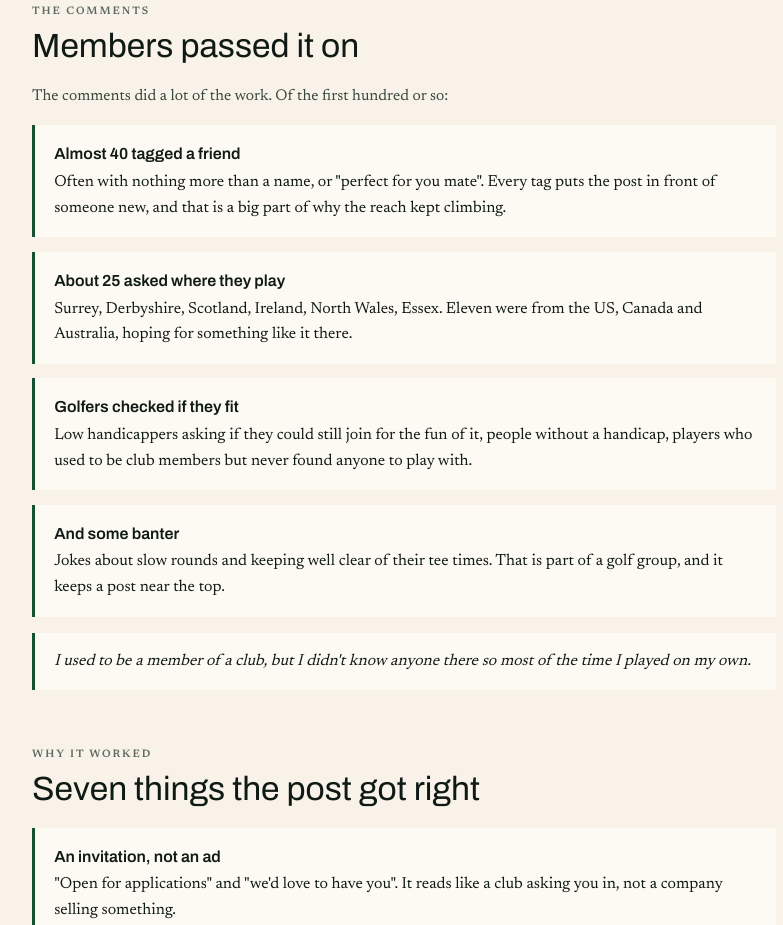
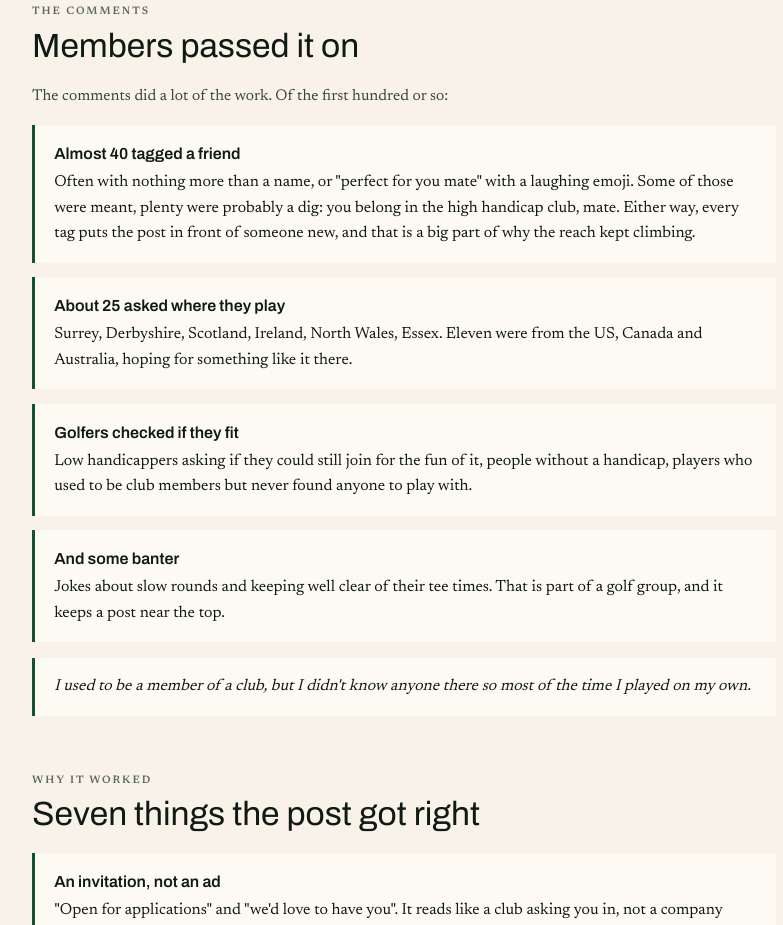
Before and after one commit to thomasbranderhorst-creator/golfnothingmore, a plain HTML site: page showcase/26-plus-club/index.html in a window 1280 px wide. Shown: the part 1815-2740 px from the top of the page, without its empty margins (236-1019 px from the left). Drawn offline with Linux system fonts and the light colour scheme.

Commit message:
Showcase 26+ Club: tags waren deels als grap bedoeld
Co-Authored-By: Claude Opus 5.5 <noreply@anthropic.com>
Claude-Session: https://claude.ai/code/session_01X7EAAhpjUsE3ZqxN1iSmg9

```diff
--- a/showcase/26-plus-club/index.html
+++ b/showcase/26-plus-club/index.html
@@ -388,7 +388,7 @@ n.querySelectorAll('.links a').forEach(function(a){if(a.getAttribute('href')===p
     <h2>Members passed it on</h2>
     <p class="body">The comments did a lot of the work. Of the first hundred or so:</p>
     <ul class="ff-list">
-      <li><b>Almost 40 tagged a friend</b>Often with nothing more than a name, or "perfect for you mate". Every tag puts the post in front of someone new, and that is a big part of why the reach kept climbing.</li>
+      <li><b>Almost 40 tagged a friend</b>Often with nothing more than a name, or "perfect for you mate" with a laughing emoji. Some of those were meant, plenty were probably a dig: you belong in the high handicap club, mate. Either way, every tag puts the post in front of someone new, and that is a big part of why the reach kept climbing.</li>
       <li><b>About 25 asked where they play</b>Surrey, Derbyshire, Scotland, Ireland, North Wales, Essex. Eleven were from the US, Canada and Australia, hoping for something like it there.</li>
       <li><b>Golfers checked if they fit</b>Low handicappers asking if they could still join for the fun of it, people without a handicap, players who used to be club members but never found anyone to play with.</li>
       <li><b>And some banter</b>Jokes about slow rounds and keeping well clear of their tee times. That is part of a golf group, and it keeps a post near the top.</li>
```
